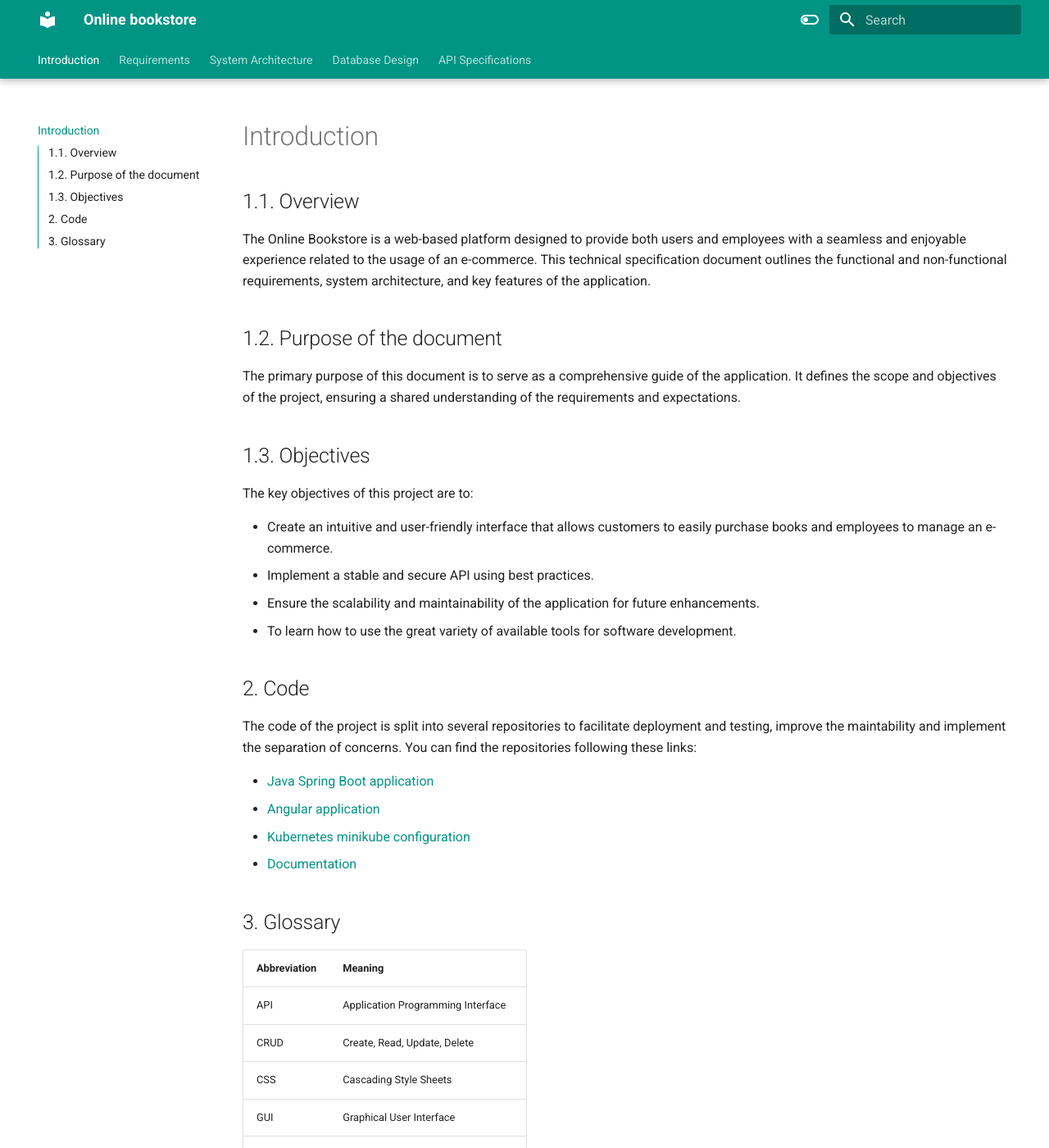
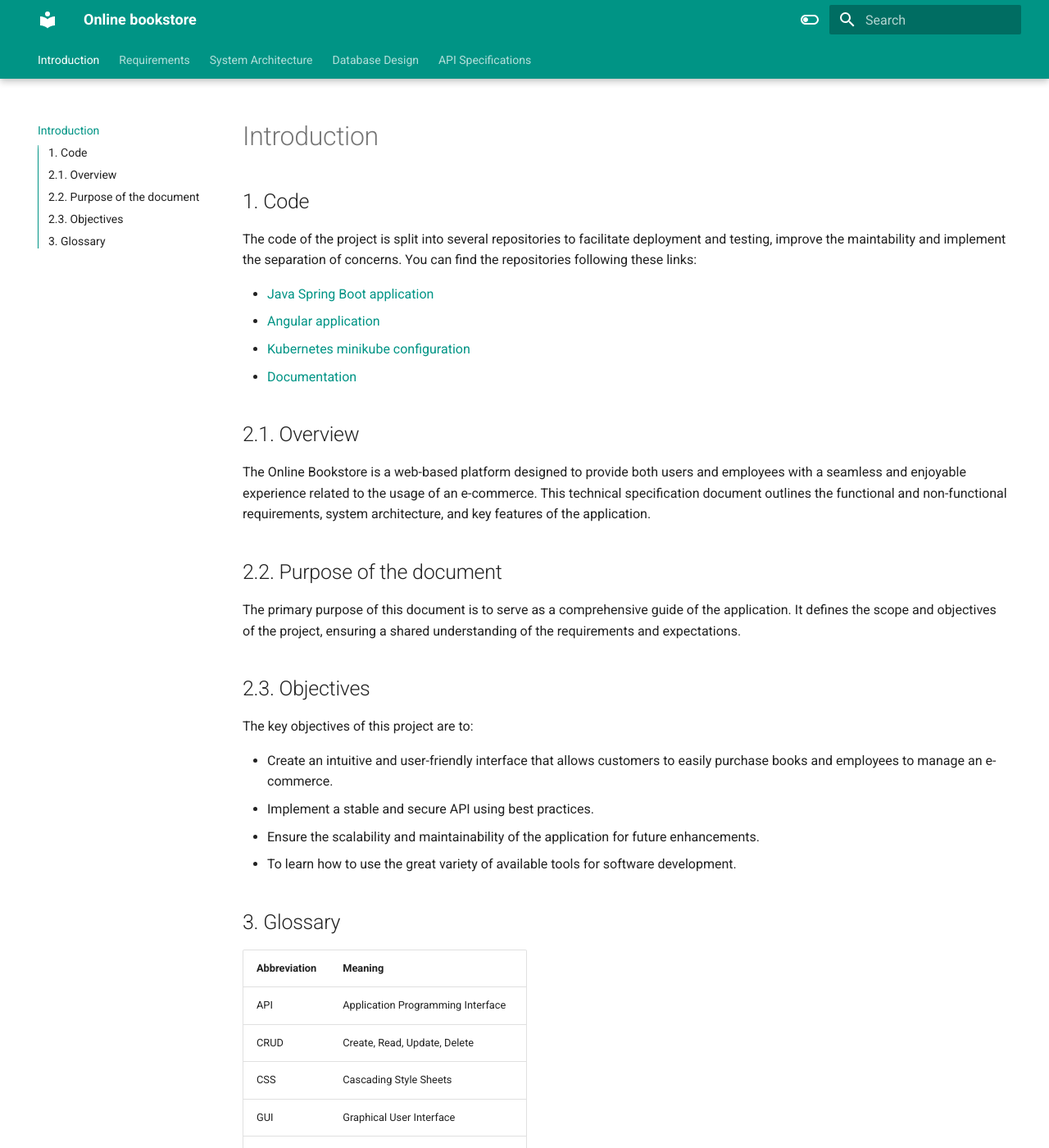
Before and after one commit to MiguelPelegrina/java_school_online_store_documentation, an MkDocs documentation site: the page built from docs/index.md, in a window 1280 px wide and 1400 px high. Shown: the whole window at 82% size. Built offline with MkDocs 1.6.1 and Material for MkDocs 9.7.7, drawn with Linux system fonts in a browser that asks for light colours; part of the change alters nothing that is shown.

```diff
--- a/docs/index.md
+++ b/docs/index.md
@@ -1,14 +1,23 @@
 # Introduction
 
-## 1.1. Overview
+## 1. Code
+
+The code of the project is split into several repositories to facilitate deployment and testing, improve the maintability and implement the separation of concerns. You can find the repositories following these links:
+
+- [Java Spring Boot application](https://github.com/MiguelPelegrina/java_school_online_store_api)
+- [Angular application](https://github.com/MiguelPelegrina/java_school_online_store_frontend)
+- [Kubernetes minikube configuration](https://github.com/MiguelPelegrina/java_school_online_store_minikube_config)
+- [Documentation](https://github.com/MiguelPelegrina/java_school_online_store_documentation)
+
+## 2.1. Overview
 
 The Online Bookstore is a web-based platform designed to provide both users and employees with a seamless and enjoyable experience related to the usage of an e-commerce. This technical specification document outlines the functional and non-functional requirements, system architecture, and key features of the application.
 
-## 1.2. Purpose of the document
+## 2.2. Purpose of the document
 
 The primary purpose of this document is to serve as a comprehensive guide of the application. It defines the scope and objectives of the project, ensuring a shared understanding of the requirements and expectations.
 
-## 1.3. Objectives
+## 2.3. Objectives
 
 The key objectives of this project are to:
 
@@ -16,15 +25,6 @@ The key objectives of this project are to:
 - Implement a stable and secure API using best practices.
 - Ensure the scalability and maintainability of the application for future enhancements.
 - To learn how to use the great variety of available tools for software development.
-
-## 2. Code
-
-The code of the project is split into several repositories to facilitate deployment and testing, improve the maintability and implement the separation of concerns. You can find the repositories following these links:
-
-- [Java Spring Boot application](https://github.com/MiguelPelegrina/java_school_online_store_api)
-- [Angular application](https://github.com/MiguelPelegrina/java_school_online_store_frontend)
-- [Kubernetes minikube configuration](https://github.com/MiguelPelegrina/java_school_online_store_minikube_config)
-- [Documentation](https://github.com/MiguelPelegrina/java_school_online_store_documentation)
 
 ## 3. Glossary
 
```
